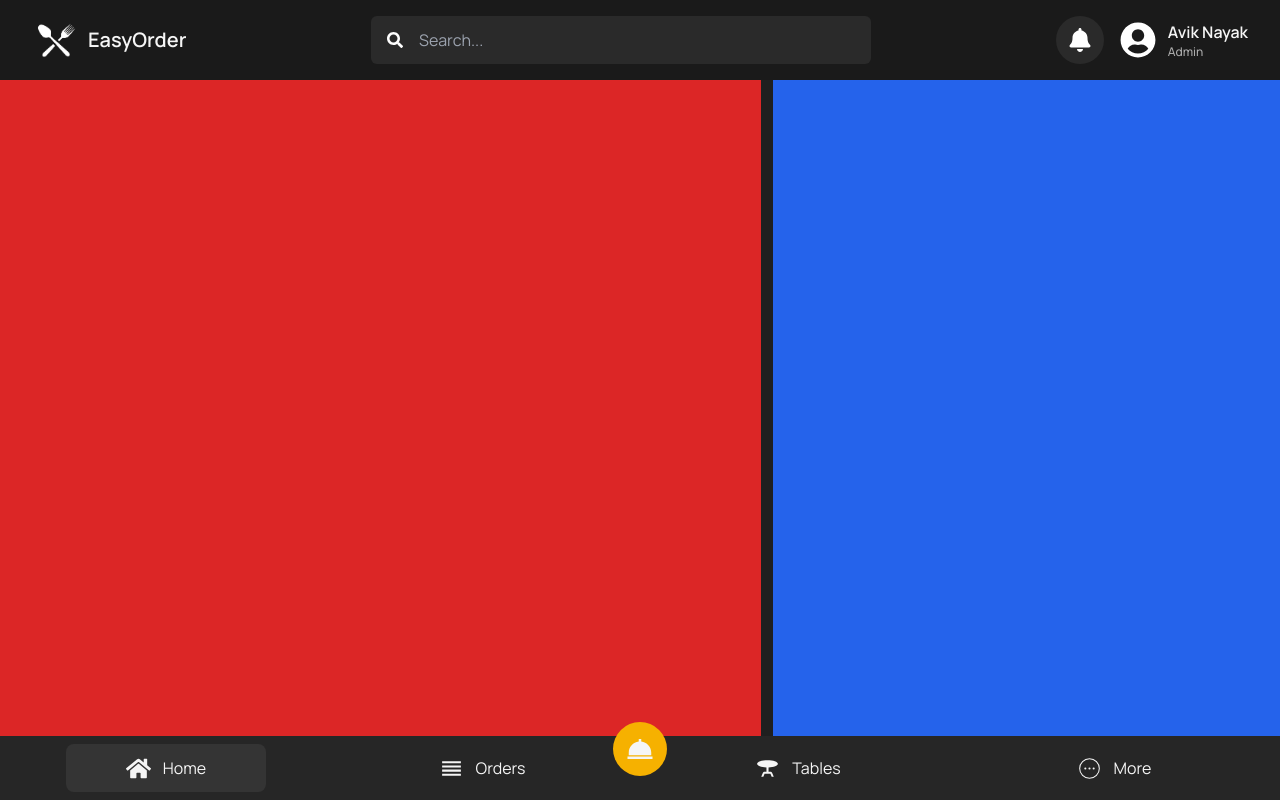
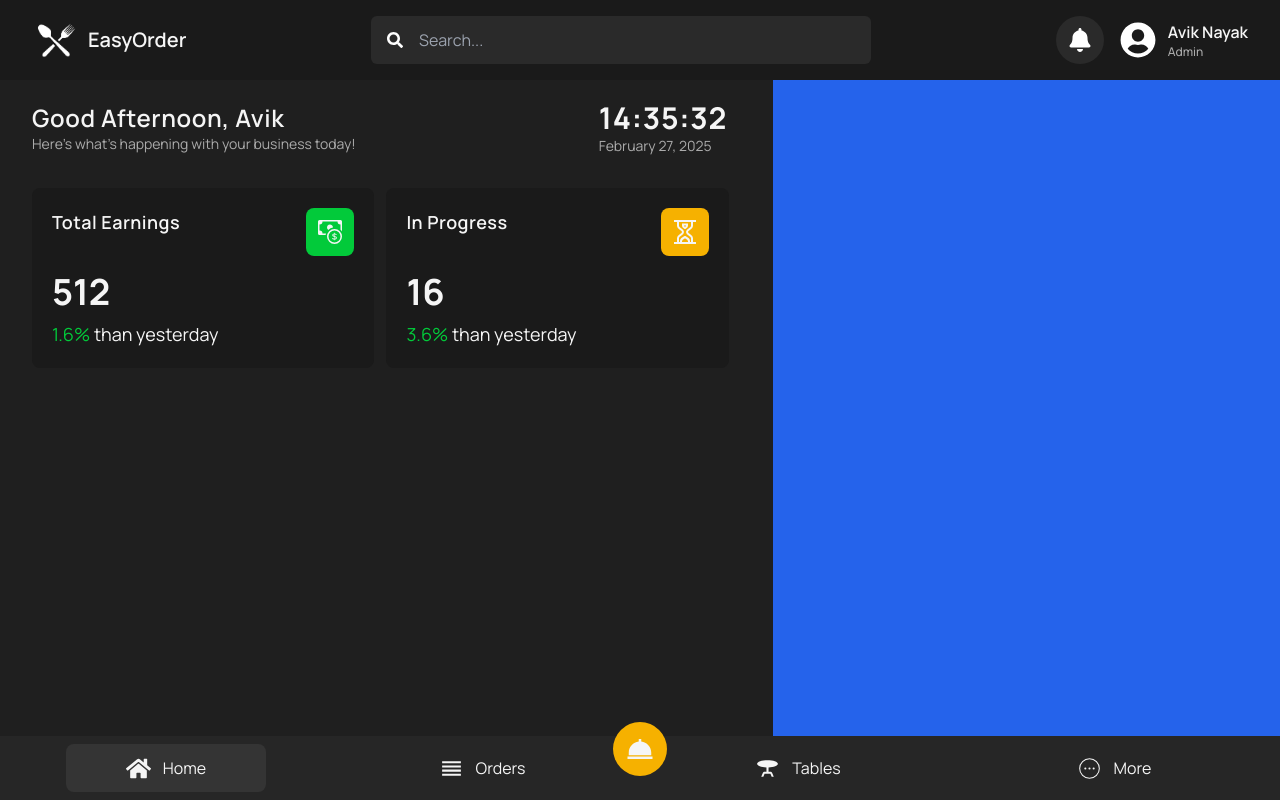
Before and after one commit to AvikNayak22/EasyOrder, a React (Vite) app in the folder pos-frontend/: page / in a window 1280 px wide. Built offline with nearby package versions, Linux system fonts and the light colour scheme.

Commit message:
worked on Greetings and MiniCard ui design

```diff
--- /dev/null
+++ b/pos-frontend/src/components/home/Greetings.jsx
@@ -0,0 +1,70 @@
+import { useState, useEffect } from "react";
+
+const Greetings = () => {
+  const [dateTime, setDateTime] = useState(new Date());
+
+  useEffect(() => {
+    const timer = setInterval(() => setDateTime(new Date()), 1000);
+    return () => clearInterval(timer);
+  }, []);
+
+  const formatDate = (date) => {
+    const months = [
+      "January",
+      "February",
+      "March",
+      "April",
+      "May",
+      "June",
+      "July",
+      "August",
+      "September",
+      "October",
+      "November",
+      "December",
+    ];
+    return `${months[date.getMonth()]} ${String(date.getDate()).padStart(
+      2,
+      "0"
+    )}, ${date.getFullYear()}`;
+  };
+
+  const formatTime = (date) => {
+    return `${String(date.getHours()).padStart(2, "0")}:${String(
+      date.getMinutes()
+    ).padStart(2, "0")}:${String(date.getSeconds()).padStart(2, "0")}`;
+  };
+
+  const getTimeOfDay = () => {
+    const hour = new Date().getHours();
+    if (hour >= 12) {
+      if (hour >= 17) {
+        return "Evening";
+      } else {
+        return "Afternoon";
+      }
+    } else {
+      return "Morning";
+    }
+  };
+
+  return (
+    <div className="flex justify-between items-center px-8 mt-5">
+      <div>
+        <h1 className="text-[#f5f5f5] text-2xl font-semibold tracking-wide">{`Good ${getTimeOfDay()}, Avik`}</h1>
+
+        <p className="text-[#ababab] text-sm">
+          Here&apos;s what&apos;s happening with your business today!
+        </p>
+      </div>
+      <div>
+        <h1 className="text-[#f5f5f5] text-3xl font-bold tracking-wide w-[130px] ">
+          {formatTime(dateTime)}
+        </h1>
+        <p className="text-[#ababab] text-sm">{formatDate(dateTime)}</p>
+      </div>
+    </div>
+  );
+};
+
+export default Greetings;
--- /dev/null
+++ b/pos-frontend/src/components/home/MiniCard.jsx
@@ -0,0 +1,26 @@
+const MiniCard = ({ title, icon, number, footerNum }) => {
+  return (
+    <div className="bg-[#1a1a1a] py-5 px-5 rounded-lg w-[50%] ">
+      <div className="flex items-start justify-between">
+        <h1 className="text-[#f5f5f5] text-lg font-semibold tracking-wide">
+          {title}
+        </h1>
+        <button
+          className={`${
+            title === "Total Earnings" ? "bg-[#02ca3a]" : "bg-[#f6b100]"
+          } p-3 rounded-lg text-[#f5f5f5] text-2xl`}
+        >
+          {icon}
+        </button>
+      </div>
+      <div>
+        <h1 className="text-[#f5f5f5] text-4xl font-bold mt-4">{number}</h1>
+        <h1 className="text-[#f5f5f5] text-lg mt-2">
+          <span className="text-[#02ca3a]">{footerNum}%</span> than yesterday
+        </h1>
+      </div>
+    </div>
+  );
+};
+
+export default MiniCard;
--- a/pos-frontend/src/pages/Home.jsx
+++ b/pos-frontend/src/pages/Home.jsx
@@ -1,11 +1,32 @@
+import Greetings from "../components/home/Greetings";
+import MiniCard from "../components/home/MiniCard";
 import BottomNav from "../components/shared/BottomNav";
+
+import { BsCashCoin } from "react-icons/bs";
+import { GrInProgress } from "react-icons/gr";
 
 const Home = () => {
   return (
     <section className="bg-[#1f1f1f] h-[calc(100vh-5rem)] overflow-hidden flex gap-3">
       {/* left section */}
+      <div className="flex-[3] ">
+        <Greetings />
 
-      <div className="flex-[3] bg-red-600 "></div>
+        <div className="flex items-center w-full gap-3 px-8 mt-8">
+          <MiniCard
+            title="Total Earnings"
+            icon={<BsCashCoin />}
+            number={512}
+            footerNum={1.6}
+          />
+          <MiniCard
+            title="In Progress"
+            icon={<GrInProgress />}
+            number={16}
+            footerNum={3.6}
+          />
+        </div>
+      </div>
 
       {/* right section */}
       <div className="flex-[2] bg-blue-600 "></div>
```
